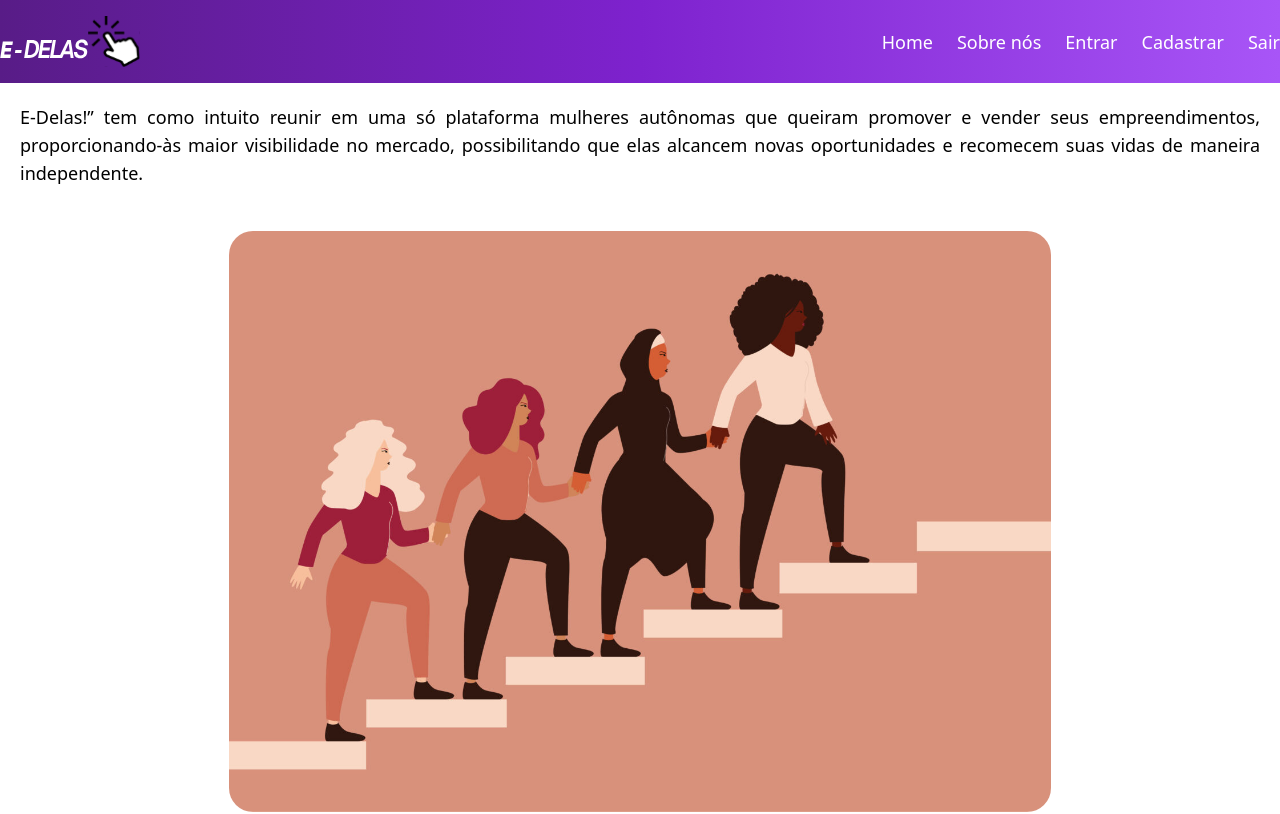
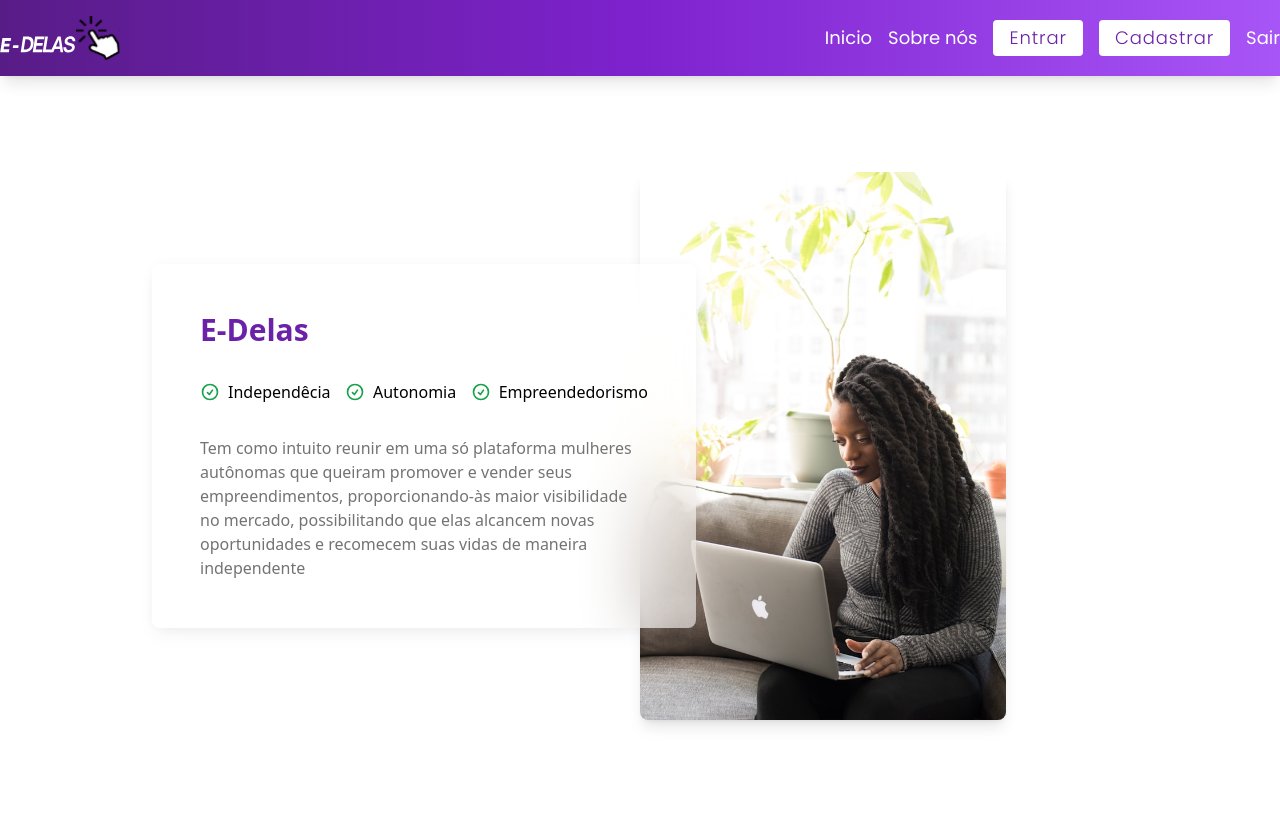
Before and after one commit to Projeto-Integrador-E-Delas/Frontend, a React (Vite) app in the folder e-delas/: page /sobre in a window 1280 px wide. Shown: the top 814 px of the page. Built offline with nearby package versions, Linux system fonts and the light colour scheme.

Commit message:
Atualizações NavBar/Sobre...

```diff
--- a/e-delas/index.html
+++ b/e-delas/index.html
@@ -1,10 +1,16 @@
-<!doctype html>
+<!DOCTYPE html>
 <html lang="pt-br">
   <head>
     <meta charset="UTF-8" />
     <link rel="icon" type="image/svg+xml" href="/vite.svg" />
     <meta name="viewport" content="width=device-width, initial-scale=1.0" />
     <title>E-delas</title>
+    <link rel="preconnect" href="https://fonts.googleapis.com" />
+    <link rel="preconnect" href="https://fonts.gstatic.com" crossorigin />
+    <link
+      href="https://fonts.googleapis.com/css2?family=Poppins:ital,wght@0,100;0,200;0,300;0,400;0,500;0,600;0,700;0,800;0,900;1,100;1,200;1,300;1,400;1,500;1,600;1,700;1,800;1,900&display=swap"
+      rel="stylesheet"
+    />
   </head>
   <body>
     <div id="root"></div>
--- a/e-delas/src/components/navbar/Navbar.tsx
+++ b/e-delas/src/components/navbar/Navbar.tsx
@@ -1,27 +1,41 @@
-import React from 'react'
-import { Link } from 'react-router-dom'
-import img from '/src/assets/2.svg'
-
+import { Link } from "react-router-dom";
+import img from "/src/assets/2.svg";
 
 function Navbar() {
+  return (
+    <>
+      <div className="sticky top-0 z-10 shadow-lg font-poppins w-full bg-gradient-to-r from-purple-900 via-purple-700 to-purple-500 text-white flex justify-center py-4">
+        <div className="container flex justify-between text-lg items-center">
+          <div className="img">
+            <img src={img} width={120} height={120} />
+          </div>
 
-    return (
-    <>
-     <div className='w-full bg-gradient-to-r from-purple-900 via-purple-700 to-purple-500 text-white flex justify-center py-4'>
-          <div className="container flex justify-between text-lg items-center">
-            <div className='img'><img src={img} width={140} height={120}/></div>
-
-            <div className='flex gap-6'>
-            <Link to='/home' className='hover:underline'>Home</Link>
-            <Link to='/sobre' className='hover:underline'>Sobre nós</Link>
-            <Link to='/usuarios/logar' className='hover:underline'>Entrar</Link>
-            <Link to='/usuarios/cadastrar' className='hover:underline'>Cadastrar</Link>
-            <Link to='/' className='hover:underline'>Sair</Link>
-            </div>
+          <div className="flex gap-4 items-center">
+            <Link to="/home" className="hover:underline">
+              Inicio
+            </Link>
+            <Link to="/sobre" className="hover:underline">
+              Sobre nós
+            </Link>
+            <Link to="/usuarios/logar" className="hover:underline">
+              <button className="px-4 py-1 text-purple-800 font-light tracking-wider bg-white hover:bg-gray-100 rounded">
+                {" "}
+                Entrar
+              </button>
+            </Link>
+            <Link to="/usuarios/cadastrar" className="hover:underline">
+              <button className="px-4 py-1 text-purple-800 font-light tracking-wider bg-white hover:bg-gray-100 rounded">
+                Cadastrar
+              </button>
+            </Link>
+            <Link to="/" className="hover:underline">
+              Sair
+            </Link>
           </div>
         </div>
+      </div>
     </>
-  )
+  );
 }
 
-export default Navbar
+export default Navbar;
--- a/e-delas/src/pages/cadastro/Cadastro.tsx
+++ b/e-delas/src/pages/cadastro/Cadastro.tsx
@@ -71,15 +71,15 @@ function Cadastro() {
 
   return (
     <>
-      <div className="flex w-1/2 m-auto h-screen place-items-center leading-loose">
+      <div className="flex w-1/2 max-w-2xl mx-auto place-items-center leading-loose">
 
         <div className="fundoCadastro hidden lg:block"></div>
 
-        <form className='flex justify-center items-center flex-col w-2/3 gap-3 m-auto bg-white bg-opacity-50 rounded shadow-xl p-12'
+        <form className='my-20 flex justify-center flex-col w-2/3 gap-3 m-auto bg-white bg-opacity-50 rounded shadow-2xl p-12'
           onSubmit={cadastrarNovoUsuario} // onSubmit é o evento que dispara a função de cadastro quando o usuário clica em cadastrar
         >
-          <h2 className='font-medium text-center text-2xl font-bold'>Cadastrar</h2>
-          <div className="flex flex-col w-full">
+          <h2 className='mb-4 font-medium text-left text-3xl font-bold'>Cadastrar</h2>
+          <div className="mb-3 flex flex-col w-full">
             <label htmlFor="nome">Nome</label>
             <input
               type="text"
@@ -93,7 +93,7 @@ function Cadastro() {
             />
           </div>
 
-          <div className="flex flex-col w-full">
+          <div className="mb-3 flex flex-col w-full">
             <label htmlFor="email">Email</label>
             <input
               type="text"
@@ -106,7 +106,7 @@ function Cadastro() {
             />
           </div>
 
-          <div className="flex flex-col w-full">
+          <div className="mb-3 flex flex-col w-full">
             <label htmlFor="cpf">CPF</label>
             <input
               type="text"
@@ -131,7 +131,7 @@ function Cadastro() {
             />
           </div>
 
-          <div className="flex flex-col w-full">
+          <div className="mb-3 flex flex-col w-full">
             <label htmlFor="confirmarSenha">Confirmar Senha</label>
             <input
               type="password"
--- a/e-delas/src/pages/home/Home.tsx
+++ b/e-delas/src/pages/home/Home.tsx
@@ -5,10 +5,10 @@ import './Home.css';
 function Home() {
     return (
         <>
-        <div className="h-screen">
+        <div className="h-screen font-poppins">
         <div className="bg-gradient-to-r from-purple-900 via-purple-700 to-purple-500 flex justify-center">
           <div className='container grid grid-cols-2 text-white'>
-            <div className="flex flex-col gap-4 items-center justify-center py-4">
+            <div className="flex flex-col gap-4 items-left justify-center py-4">
               <h2 className='text-5xl font-bold'>Seja bem vinda!</h2>
               <p className='text-xl'>Divulgue aqui seu empreendimento</p>
 
--- a/e-delas/src/pages/login/Login.tsx
+++ b/e-delas/src/pages/login/Login.tsx
@@ -36,9 +36,9 @@ function Login() {
         <div className="container mx-auto h-full flex flex-1 justify-center items-center ">
           <div className="w-full max-w-2xl max-h-2xl">
             <div className="leading-loose h-full">
-              <form className="max-w-2xl h-sm m-4 p-10 bg-white bg-opacity-50 rounded shadow-xl " onSubmit={login}>
-              <p className="font-medium text-center text-2xl font-bold">LOGIN</p>
-                <div className="flex flex-col w-full">
+              <form className="max-w-2xl h-sm m-4 p-10 bg-white bg-opacity-50 rounded shadow-2xl " onSubmit={login}>
+              <p className="mb-4 font-medium text-left text-3xl font-bold">Entrar</p>
+                <div className="mb-3 flex flex-col w-full">
                   <label htmlFor="email">Email</label>
                   <input
                     type="text"
@@ -50,7 +50,7 @@ function Login() {
                     onChange={(e: ChangeEvent<HTMLInputElement>) => atualizarEstado(e)}
                   />
                 </div>
-                <div className="flex flex-col w-full">
+                <div className="mb-3 flex flex-col w-full">
                   <label htmlFor="senha">Senha</label>
                   <input
                     type="password"
--- a/e-delas/src/pages/sobre/Sobre.tsx
+++ b/e-delas/src/pages/sobre/Sobre.tsx
@@ -1,20 +1,94 @@
-import React from 'react';
-import img from "../../assets/empowerment.jpeg"
+import img from "../../assets/woman.jpg";
 
 function Sobre() {
   return (
     <>
-        <div className="h-screen">
-        <div className='text-justify p-5 text-lg'>
-            <p>E-Delas!” tem como intuito reunir em uma só plataforma mulheres autônomas que queiram promover e
-            vender seus empreendimentos, proporcionando-às maior visibilidade no mercado, possibilitando que
-            elas alcancem novas oportunidades e recomecem suas vidas de maneira independente.</p>
+      <div className="container my-24 mx-auto md:px-6">
+        <section className="mb-32">
+          <div className="container mx-auto text-center lg:text-left xl:px-32">
+            <div className="flex grid items-center lg:grid-cols-2">
+              <div className="mb-12 lg:mb-0">
+                <div className="relative z-[1] block rounded-lg bg-[hsla(0,0%,100%,0.55)] px-6 py-12 shadow-[0_2px_15px_-3px_rgba(0,0,0,0.07),0_10px_20px_-2px_rgba(0,0,0,0.04)] backdrop-blur-[30px] dark:bg-[hsla(0,0%,5%,0.55)] dark:shadow-black/20 md:px-12 lg:-mr-14">
+                  <h2 className="mb-8 text-3xl font-bold text-purple-800">E-Delas</h2>
+
+                  <div className="mx-auto mb-8 flex flex-col md:flex-row md:justify-around lg:justify-between">
+                    <p className="mx-auto mb-4 flex items-center md:mx-0 md:mb-2 lg:mb-0">
+                      <svg
+                        xmlns="http://www.w3.org/2000/svg"
+                        fill="none"
+                        viewBox="0 0 24 24"
+                        stroke-width="2"
+                        stroke="currentColor"
+                        className="mr-2 h-5 w-5 text-green-600"
+                      >
+                        <path
+                          stroke-linecap="round"
+                          stroke-linejoin="round"
+                          d="M9 12.75L11.25 15 15 9.75M21 12a9 9 0 11-18 0 9 9 0 0118 0z"
+                        />
+                      </svg>
+                      Independêcia
+                    </p>
+
+                    <p className="mx-auto mb-4 flex items-center md:mx-0 md:mb-2 lg:mb-0">
+                      <svg
+                        xmlns="http://www.w3.org/2000/svg"
+                        fill="none"
+                        viewBox="0 0 24 24"
+                        stroke-width="2"
+                        stroke="currentColor"
+                        className="mr-2 h-5 w-5 text-green-600"
+                      >
+                        <path
+                          stroke-linecap="round"
+                          stroke-linejoin="round"
+                          d="M9 12.75L11.25 15 15 9.75M21 12a9 9 0 11-18 0 9 9 0 0118 0z"
+                        />
+                      </svg>
+                      Autonomia
+                    </p>
+
+                    <p className="mx-auto mb-2 flex items-center md:mx-0 lg:mb-0">
+                      <svg
+                        xmlns="http://www.w3.org/2000/svg"
+                        fill="none"
+                        viewBox="0 0 24 24"
+                        stroke-width="2"
+                        stroke="currentColor"
+                        className="mr-2 h-5 w-5 text-green-600"
+                      >
+                        <path
+                          stroke-linecap="round"
+                          stroke-linejoin="round"
+                          d="M9 12.75L11.25 15 15 9.75M21 12a9 9 0 11-18 0 9 9 0 0118 0z"
+                        />
+                      </svg>
+                      Empreendedorismo
+                    </p>
                   </div>
 
-        <div className='flex justify-center p-6'>
-            <img src={img} alt="imagem de mulheres subindo a escada de mãos dadas" className='w-2/3 rounded-3xl'/>
+                  <p className="mb-0 text-neutral-500 dark:text-neutral-300">
+                    Tem como intuito reunir em uma só plataforma mulheres
+                    autônomas que queiram promover e vender seus
+                    empreendimentos, proporcionando-às maior visibilidade no
+                    mercado, possibilitando que elas alcancem novas
+                    oportunidades e recomecem suas vidas de maneira independente
+                  </p>
                 </div>
               </div>
+
+              <div>
+                <img
+                  src={img}
+                  className="w-3/4 rounded-lg shadow-lg dark:shadow-black/20"
+                  alt="image"
+                />
+              </div>
+            </div>
+          </div>
+        </section>
+      </div>
     </>
-)}
+  );
+}
 export default Sobre;
--- a/e-delas/tailwind.config.js
+++ b/e-delas/tailwind.config.js
@@ -5,7 +5,11 @@ module.exports = {
     "./src/**/*.{js,ts,jsx,tsx}",
   ],
   theme: {
-    extend: {},
+    extend: {
+      fontFamily: {
+        'poppins': ['"Poppins"', 'cursive'],
+      },
+    },
   },
   plugins: [],
 }
```
Also changed, not shown: e-delas/src/assets/empowerment.jpeg (deleted), e-delas/src/assets/woman.jpg (added). Lines whose indentation alone changed are shown as unchanged.
